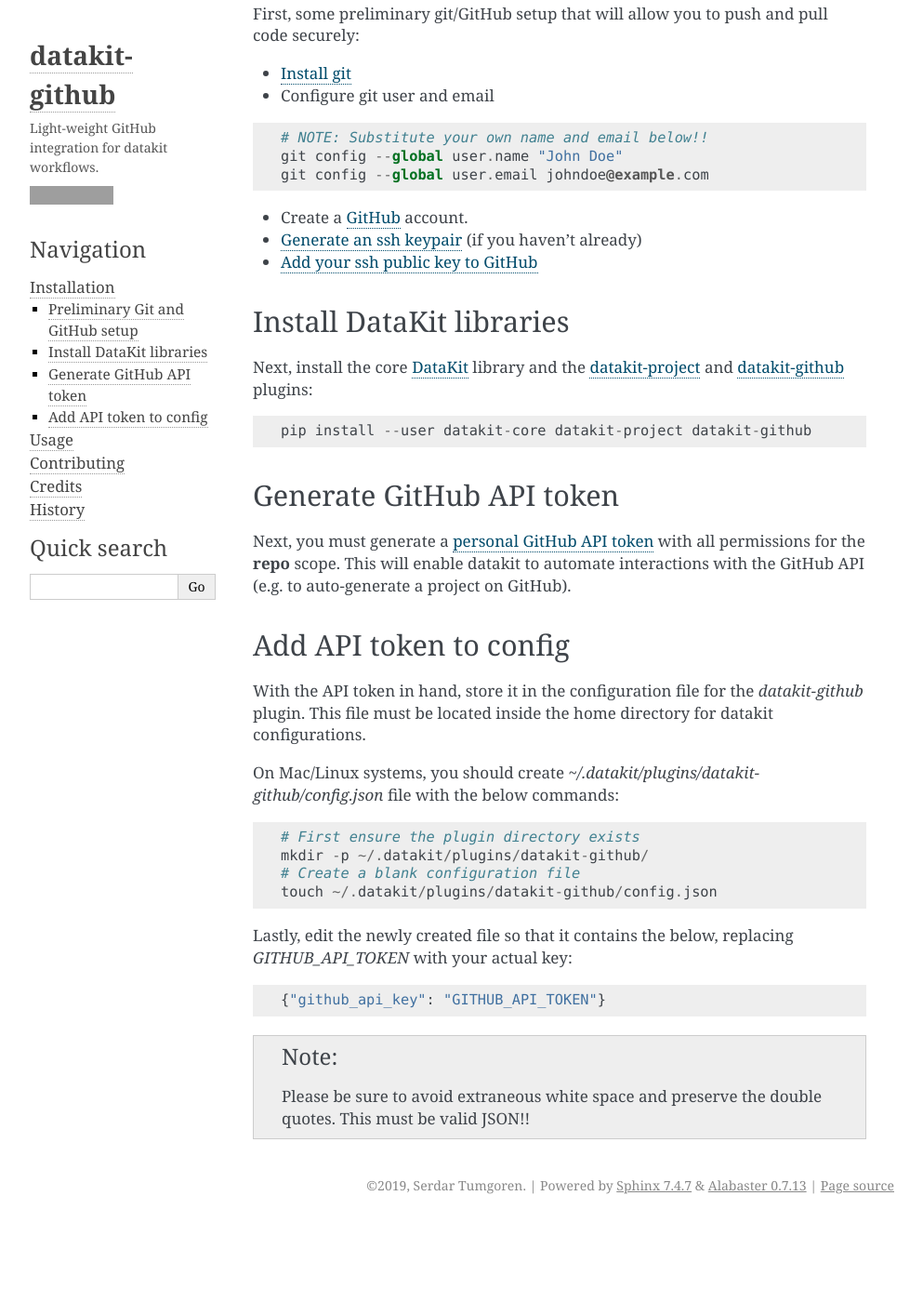
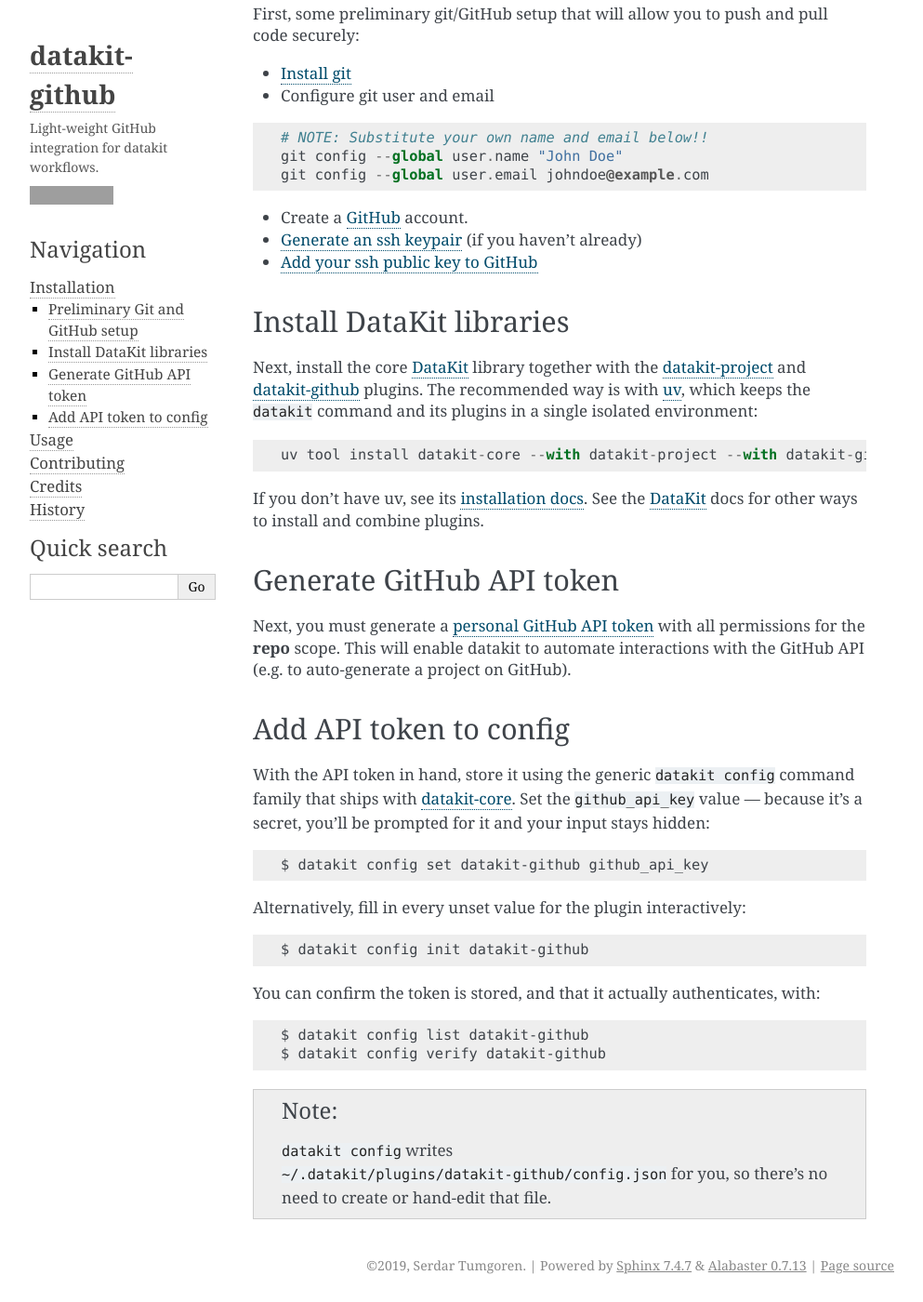
Before and after one commit to associatedpress/datakit-github, a Sphinx documentation site: the page built from docs/install.rst, in a window 1280 px wide and 1400 px high, scrolled down 308 px. Shown: the whole window at 93% size, without its empty margins (148-1141 px from the left). Built offline with Sphinx 7.4.7, drawn with Linux system fonts in a browser that asks for light colours; before the commit the page ends 1622 px from its top, so only the background shows below that; grey boxes are pictures that could not be loaded.

Commit message:
Update docs

```diff
--- a/docs/install.rst
+++ b/docs/install.rst
@@ -31,11 +31,17 @@
 Install DataKit libraries
 --------------------------
 
-Next, install the core DataKit_ library and the datakit-project_ and datakit-github_ plugins:
+Next, install the core DataKit_ library together with the datakit-project_ and
+datakit-github_ plugins. The recommended way is with uv_, which keeps the
+``datakit`` command and its plugins in a single isolated environment:
 
 .. code::
 
-   pip install --user datakit-core datakit-project datakit-github
+   uv tool install datakit-core --with datakit-project --with datakit-github
+
+If you don't have uv, see its `installation docs
+<https://docs.astral.sh/uv/getting-started/installation/>`_. See the DataKit_
+docs for other ways to install and combine plugins.
 
 
 Generate GitHub API token
@@ -47,25 +53,25 @@
 Add API token to config
 -----------------------
 
-With the API token in hand, store it in the configuration file for the *datakit-github* plugin.
-This file must be located inside the home directory for datakit configurations.
+With the API token in hand, store it using the generic ``datakit config`` command
+family that ships with datakit-core_. Set the ``github_api_key`` value — because
+it's a secret, you'll be prompted for it and your input stays hidden::
 
-On Mac/Linux systems, you should create `~/.datakit/plugins/datakit-github/config.json` file with
-the below commands::
+   $ datakit config set datakit-github github_api_key
 
-  # First ensure the plugin directory exists
-  mkdir -p ~/.datakit/plugins/datakit-github/
-  # Create a blank configuration file
-  touch ~/.datakit/plugins/datakit-github/config.json
+Alternatively, fill in every unset value for the plugin interactively::
 
-Lastly, edit the newly created file so that it contains the below, replacing
-`GITHUB_API_TOKEN` with your actual key::
+   $ datakit config init datakit-github
 
-   {"github_api_key": "GITHUB_API_TOKEN"}
+You can confirm the token is stored, and that it actually authenticates, with::
+
+   $ datakit config list datakit-github
+   $ datakit config verify datakit-github
 
 .. note::
 
-   Please be sure to avoid extraneous white space and preserve the double quotes. This must be valid JSON!!
+   ``datakit config`` writes ``~/.datakit/plugins/datakit-github/config.json``
+   for you, so there's no need to create or hand-edit that file.
 
 
 .. _GitHub: https://github.com
@@ -75,5 +81,7 @@
 .. _datakit-github: https://github.com/associatedpress/datakit-github
 .. _`Install git`: https://git-scm.com/book/en/v2/Getting-Started-Installing-Git
 .. _DataKit: https://github.com/associatedpress/datakit-core
+.. _datakit-core: https://datakit-core.readthedocs.io/en/latest/
+.. _uv: https://docs.astral.sh/uv/
 .. _datakit-github docs: https://datakit-github.readthedocs.io/en/latest/
 .. _datakit-project: https://datakit-project.readthedocs.io/en/latest/
```
Also changed, not shown: CONTRIBUTING.rst (+21 -13 lines).
